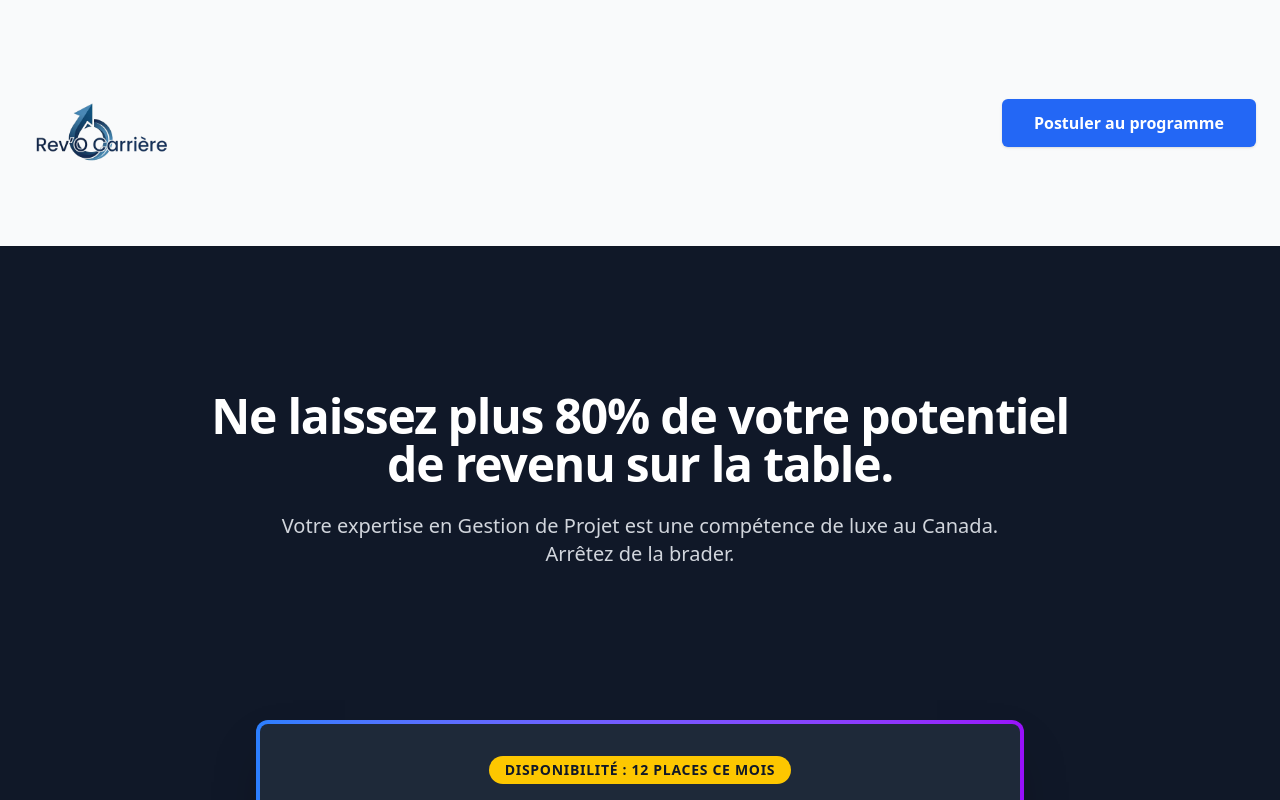
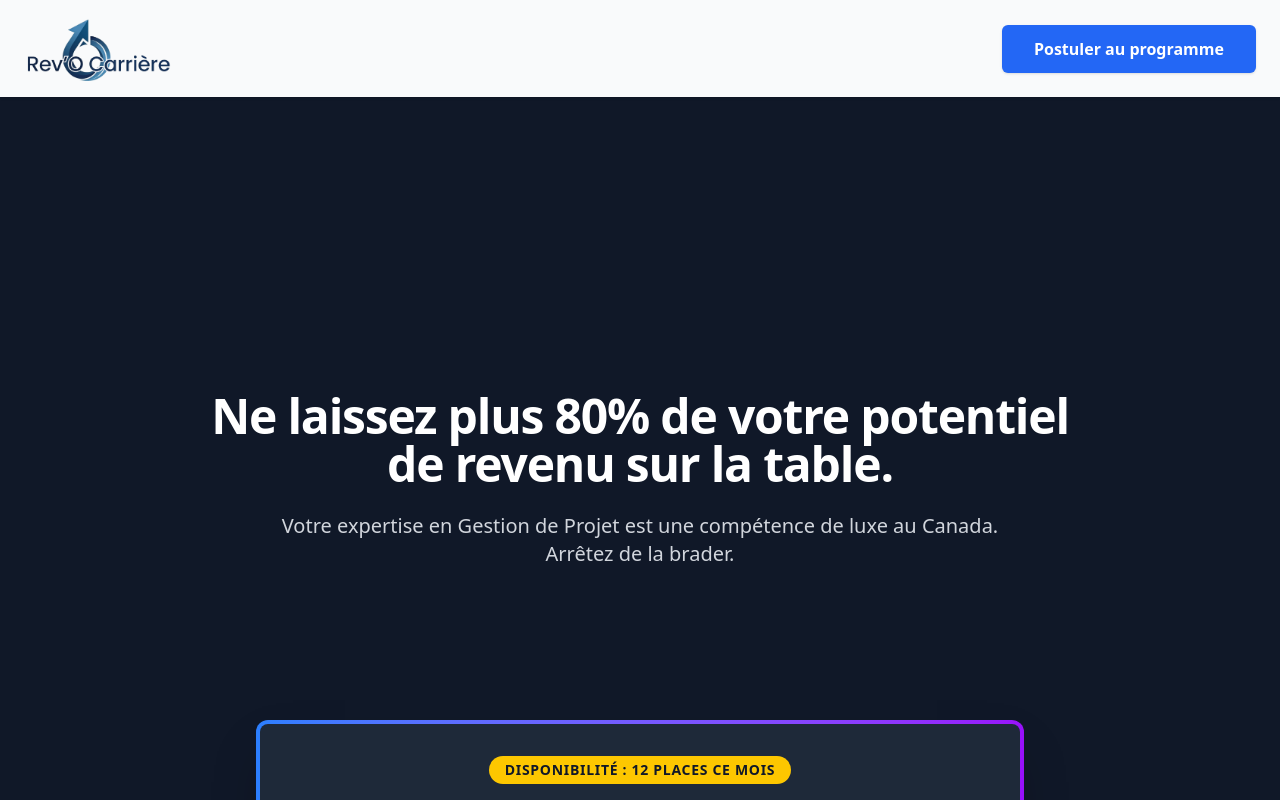
Before and after one commit to amosmaxdn-code/revocareer.com, a Next.js app: page / in a window 1280 px wide. Shown: the top 800 px of the page. Built offline with nearby package versions, Linux system fonts and the light colour scheme.

Commit message:
feat: Update logo to new PNG file 'loo rc.png'

```diff
--- a/src/components/Navbar.tsx
+++ b/src/components/Navbar.tsx
@@ -10,7 +10,7 @@ export function Navbar() {
       <div className="container mx-auto px-6 py-4">
         <div className="flex justify-between items-center">
           <Link href="/">
-            <Image src="/images/logo%20rc.png" alt="Rev'O Carrière Logo" width={150} height={50} />
+            <Image src="/images/loo%20rc.png" alt="Rev'O Carrière Logo" width={150} height={50} />
           </Link>
 
           <div className="hidden md:block">
```
Also changed, not shown: public/images/logo rc.png (deleted), public/images/loo rc.png (added).
